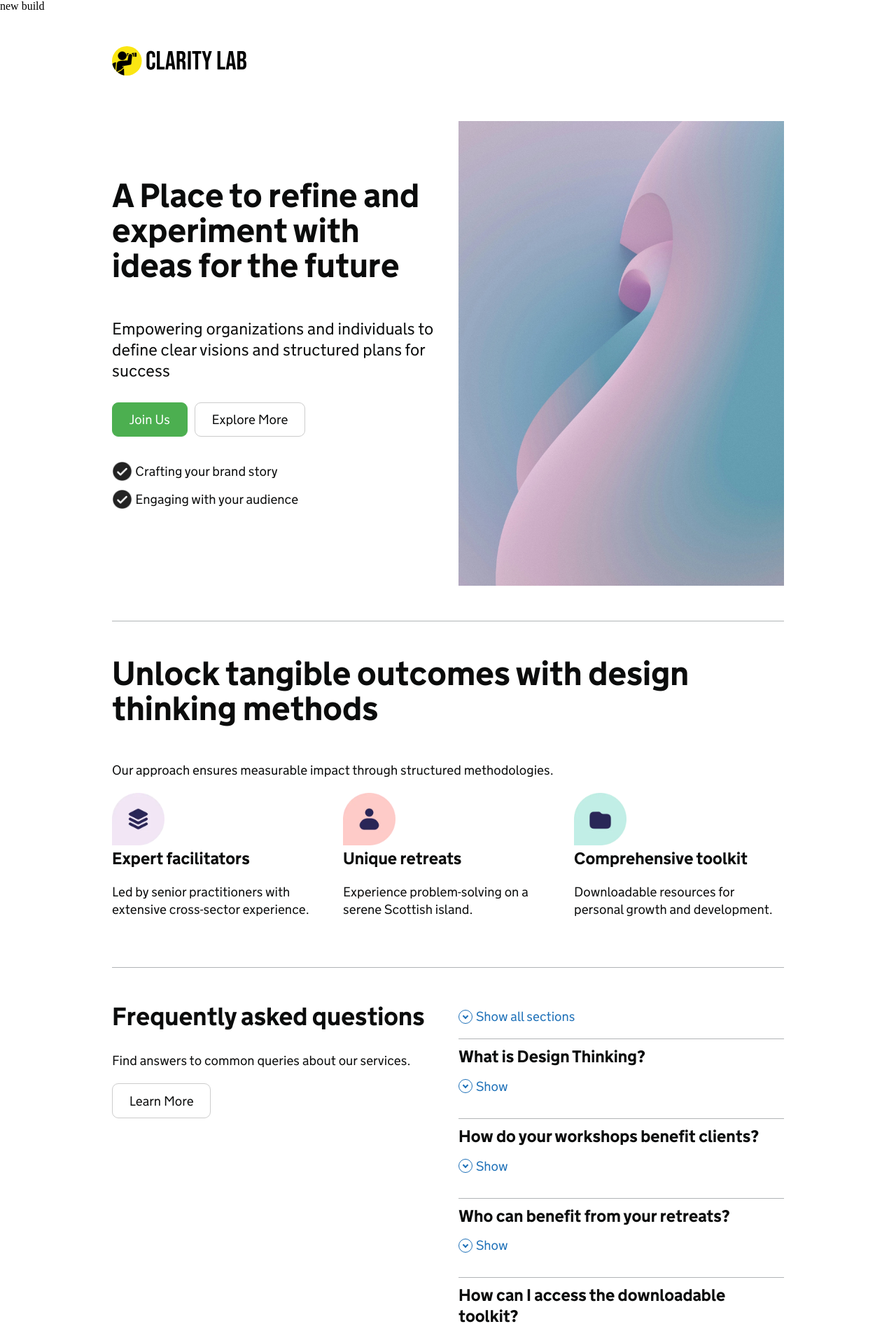
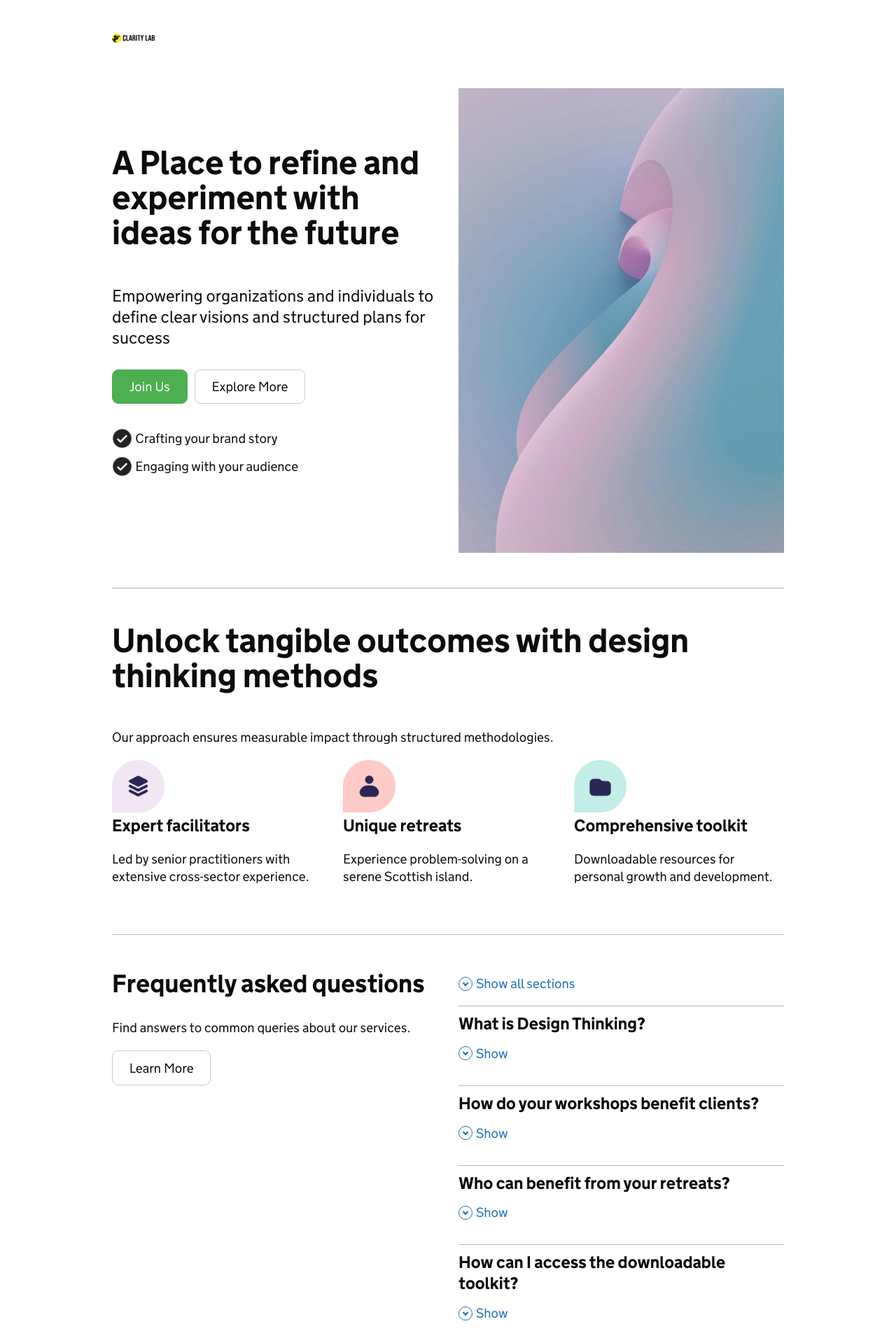
Before and after one commit to lrdj/clarity-circle-workshop, a Jekyll site: the page built from land_a.html, in a window 1280 px wide. Shown: the top 1912 px of the page at 70% size. Built offline with Jekyll 4.4.1, drawn with Linux system fonts in a browser that asks for light colours.

Commit message:
update stuff with codex

```diff
--- a/_includes/above-main.html
+++ b/_includes/above-main.html
@@ -1,18 +1,16 @@
 
 <!-- header test -->
-
-new build
-
-<style type="text/css">
-  #cl-lockup { width:20%; padding:1.25em 0 0 0;}
-  .govuk-header.cl-white { background-color: white; }
-  .govuk-header__container.govuk-width-container.cl-header { border-bottom:none; }
-</style>
 
 <header class="govuk-header cl-white" data-module="govuk-header">
   <div class="govuk-header__container govuk-width-container cl-header">
     <div class="govuk-header__logo">
-      <a href="#" class="govuk-header__link govuk-header__link--homepage"><img src="{{ site.baseurl}}/assets/i/claritylab-lockup.svg" id="cl-lockup"></a>
+      <a href="{{ site.baseurl }}/" class="govuk-header__link govuk-header__link--homepage" aria-label="Home">
+        <img src="{{ site.baseurl}}/assets/i/claritylab-lockup.svg" id="cl-lockup" alt="ClarityLab Home">
+      </a>
+    </div>
+    <div class="govuk-header__content">
+      <a href="{{ site.baseurl }}/" class="govuk-header__link govuk-header__link--service-name">Home</a>
     </div>
   </div>
+
 </header>
--- a/_includes/head.html
+++ b/_includes/head.html
@@ -9,92 +9,8 @@
 	{%- if jekyll.environment == 'production' and site.google_analytics -%}
 	{%- include google-analytics.html -%}
 	{%- endif -%}
-
-	<link rel="stylesheet" href="{{ site.baseurl }}/assets/govuk/govuk-frontend.min.css">
-
-	<style>
-
-		/*
-
-  --govuk-frontend-breakpoint-mobile: 20rem;
-  --govuk-frontend-breakpoint-tablet: 40.0625rem;
-  --govuk-frontend-breakpoint-desktop: 48.0625rem;
-
-		*/
-
-
-	  @font-face {
-	    font-family: "GDS Transport";
-	    src: url("{{ site.baseurl }}/assets/govuk/assets/fonts/light-94a07e06a1-v2.woff2") format("woff2"),
-	         url("{{ site.baseurl }}/assets/govuk/assets/fonts/light-f591b13f7d-v2.woff") format("woff");
-	    font-weight: 300;
-	    font-style: normal;
-	  }
-	  @font-face {
-	    font-family: "GDS Transport";
-	    src: url("{{ site.baseurl }}/assets/govuk/assets/fonts/bold-b542beb274-v2.woff2") format("woff2"),
-	         url("{{ site.baseurl }}/assets/govuk/assets/fonts/bold-affa96571d-v2.woff") format("woff");
-	    font-weight: 700;
-	    font-style: normal;
-	  }
-
-
-		/* Override GOV.UK primary button (green) */
-		.govuk-button {
-		    background-color: #4CAF50; /* Standard green */
-		    color: #ffffff; /* White text */
-		    border: 1px solid #4CAF50;
-		    border-radius: 9px; /* Rounded corners */
-		    padding: 0.75em 1.25em;
-		    transition: background-color 0.2s ease-in-out;
-		    box-shadow: none;
-		}
-
-		.govuk-button:hover {
-		    background-color: #388E3C; /* Darker green on hover */
-		}
-
-		.govuk-button:focus {
-		    outline: 3px solid #ffdd00; /* Slightly toned-down yellow */
-		    box-shadow: 0 0 0 4px rgba(255, 221, 0, 0.5); /* Softer focus ring */
-		}
-
-		/* Override GOV.UK secondary button (white outline) */
-		.govuk-button--secondary {
-		    background-color: #ffffff; /* White background */
-		    color: #000000; /* Black text */
-		    border: 1px solid #ccc;
-		    border-radius: 9px; /* Rounded corners */
-		    padding: 0.75em 1.25em;
-		    transition: background-color 0.2s ease-in-out;
-		}
-
-		.govuk-button--secondary:hover {
-		    background-color: #e0e0e0; /* Light gray on hover */
-		}
-
-		/* Scoped to only apply flexbox centering to the hero section */
-		.cl-hero {
-		    display: flex;
-		    align-items: center; /* Vertically centers both columns */
-		}
-
-		/* Ensure the left column's content is vertically centered */
-		.cl-hero .govuk-grid-column-one-half {
-		    display: flex;
-		    flex-direction: column;
-		    justify-content: center; /* Centers content inside */
-		    align-items: flex-start; /* Keeps text aligned left */
-		}
-
-		/* Keep buttons in a row */
-		.cl-button-cluster {
-		    display: flex;
-		    gap: 10px; /* Adds spacing between buttons */
-		}
-
-
-	</style>
+    <link rel="stylesheet" href="{{ site.baseurl }}/assets/govuk/govuk-frontend.min.css">
+    <link rel="stylesheet" href="{{ site.baseurl }}/assets/main.css">
 
 
 </head>
--- a/assets/main.scss
+++ b/assets/main.scss
@@ -1,3 +1,73 @@
 ---
 # Only the main Sass file needs front matter (the dashes are enough)
 ---
+
+/* Project overrides and custom styles */
+
+/* GDS Transport font faces (explicit to ensure fonts load from vendored assets) */
+@font-face {
+  font-family: "GDS Transport";
+  src: url("{{ site.baseurl }}/assets/govuk/assets/fonts/light-94a07e06a1-v2.woff2") format("woff2"),
+       url("{{ site.baseurl }}/assets/govuk/assets/fonts/light-f591b13f7d-v2.woff") format("woff");
+  font-weight: 300;
+  font-style: normal;
+}
+@font-face {
+  font-family: "GDS Transport";
+  src: url("{{ site.baseurl }}/assets/govuk/assets/fonts/bold-b542beb274-v2.woff2") format("woff2"),
+       url("{{ site.baseurl }}/assets/govuk/assets/fonts/bold-affa96571d-v2.woff") format("woff");
+  font-weight: 700;
+  font-style: normal;
+}
+
+/* Override GOV.UK primary button (green) */
+.govuk-button {
+  background-color: #4CAF50;
+  color: #ffffff;
+  border: 1px solid #4CAF50;
+  border-radius: 9px;
+  padding: 0.75em 1.25em;
+  transition: background-color 0.2s ease-in-out;
+  box-shadow: none;
+}
+.govuk-button:hover {
+  background-color: #388E3C;
+}
+.govuk-button:focus {
+  outline: 3px solid #ffdd00;
+  box-shadow: 0 0 0 4px rgba(255, 221, 0, 0.5);
+}
+
+/* Override GOV.UK secondary button */
+.govuk-button--secondary {
+  background-color: #ffffff;
+  color: #000000;
+  border: 1px solid #ccc;
+  border-radius: 9px;
+  padding: 0.75em 1.25em;
+  transition: background-color 0.2s ease-in-out;
+}
+.govuk-button--secondary:hover {
+  background-color: #e0e0e0;
+}
+
+/* Hero layout helpers */
+.cl-hero {
+  display: flex;
+  align-items: center;
+}
+.cl-hero .govuk-grid-column-one-half {
+  display: flex;
+  flex-direction: column;
+  justify-content: center;
+  align-items: flex-start;
+}
+.cl-button-cluster {
+  display: flex;
+  gap: 10px;
+}
+
+/* Header tweaks moved from include */
+#cl-lockup { width: 20%; padding: 1.25em 0 0 0; }
+.govuk-header.cl-white { background-color: #fff; }
+.govuk-header__container.govuk-width-container.cl-header { border-bottom: none; }
```
Also changed, not shown: docs/UPDATING-GOVUK.md (added, +63 -0 lines), index.md (added, +13 -0 lines), README.md (added).
